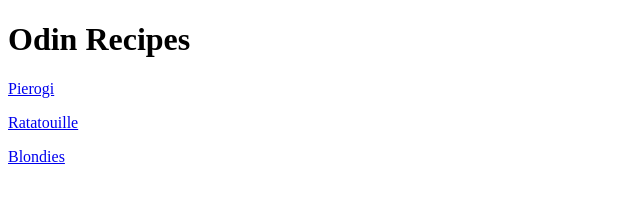
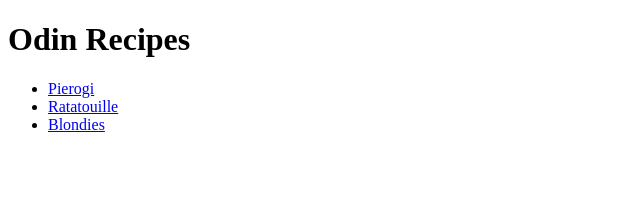
Before and after one commit to OliCannoli/odin-recipes, a plain HTML site: page index.html in a window 1280 px wide. Shown: the whole page, without its empty margins (0-640 px from the left). Drawn offline with Linux system fonts and the light colour scheme.

Commit message:
Place recipe links in an unordered list

```diff
--- a/index.html
+++ b/index.html
@@ -6,8 +6,10 @@
     </head>
     <body>
         <h1>Odin Recipes</h1>
-        <p><a href="recipes/pierogi.html">Pierogi</a></p>
-        <p><a href="recipes/ratatouille.html">Ratatouille</a></p>
-        <p><a href="recipes/blondies.html">Blondies</a></p>
+        <ul>
+            <li><a href="recipes/pierogi.html">Pierogi</a></li>
+            <li><a href="recipes/ratatouille.html">Ratatouille</a></li>
+            <li><a href="recipes/blondies.html">Blondies</a></li>
+        </ul>
     </body>
 </html>
```
